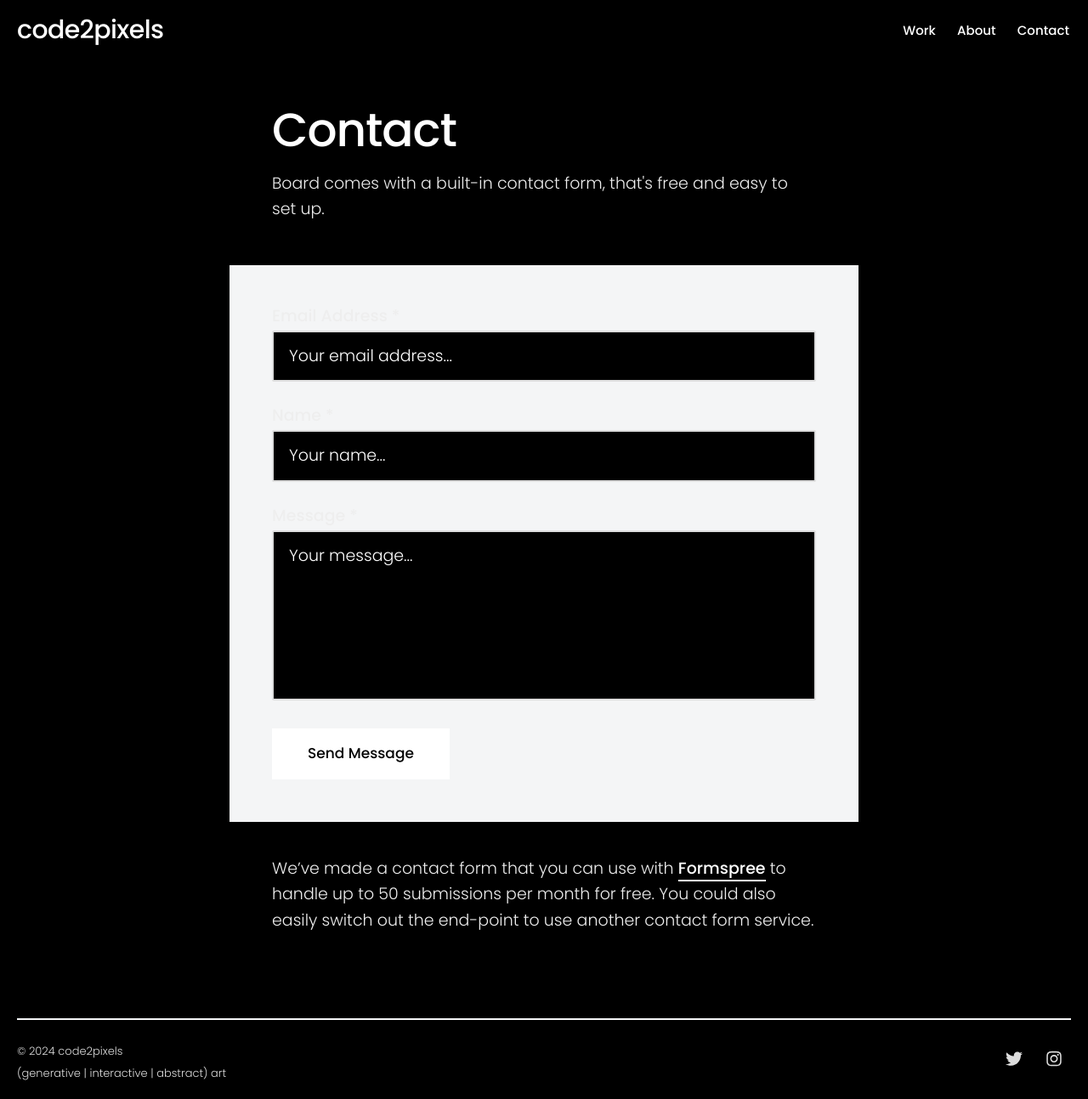
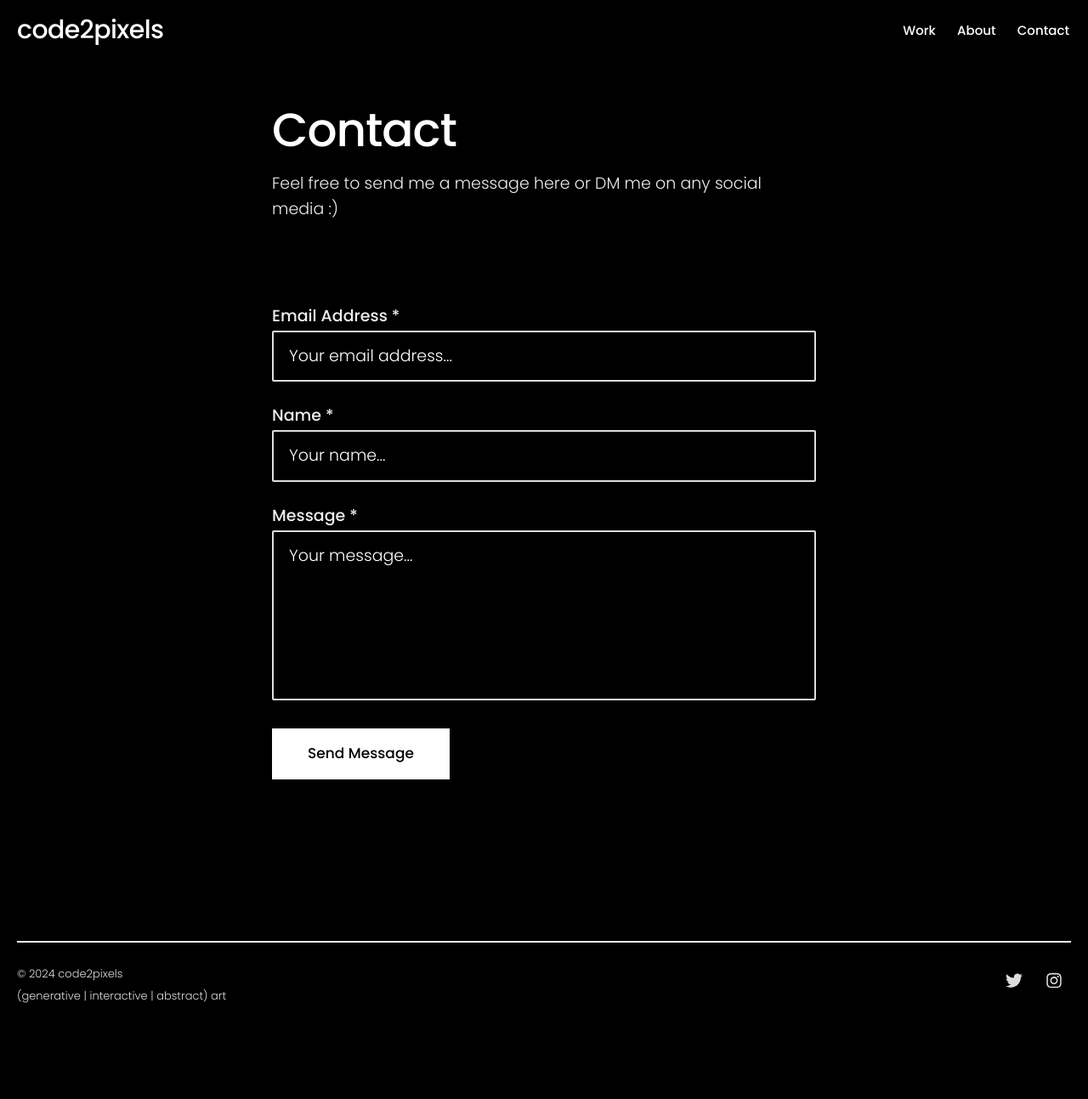
Before and after one commit to code2pixels-genart/code2pixels.xyz, a Jekyll site: the page built from _pages/contact.md, in a window 1280 px wide. Shown: the whole page at 85% size. Built offline with Jekyll 4.4.1, drawn with Linux system fonts in a browser that asks for light colours; nearby versions of some CDN libraries; after the commit the page ends 1202 px from its top, so only the background shows below that.

Commit message:
Added contact form

```diff
--- a/_data/settings.yml
+++ b/_data/settings.yml
@@ -26,7 +26,7 @@
   content_alignment: bottom
 
 contact_settings:
-  form_action: ''
+  form_action: 'https://formspree.io/f/mpzvqnpy'
   confirmation_url: '/thanks'
   email_subject: 'Contact form submission'
   send_button_text: 'Send Message'
--- a/_pages/contact.md
+++ b/_pages/contact.md
@@ -1,10 +1,8 @@
 ---
 title: Contact
-subtitle: Board comes with a built-in contact form, that's free and easy to set up.
-description: Board is a stylish full-width masonry grid theme.
-featured_image: /images/demo/about.jpg
+subtitle: Feel free to send me a message here or DM me on any social media :)
+description: Contact code2pixels
+featured_image: /images/favicon.jpg
 ---
 
 {% include contact-form.html %}
-
-We've made a contact form that you can use with [Formspree](https://formspree.io/create/jekyllthemes) to handle up to 50 submissions per month for free. You could also easily switch out the end-point to use another contact form service.
--- a/_sass/_includes/_contact-form.scss
+++ b/_sass/_includes/_contact-form.scss
@@ -5,7 +5,7 @@
 // - - - - - - - - - - - - - - - - - -
 
 .contact-form {
-	background: $background-alt-color;
+	background: $background-color;
 	margin: 20px auto;
 	width: 100%;
 	max-width: 90%;
```
Also changed, not shown: _pages/thanks.md (+2 -6 lines).
